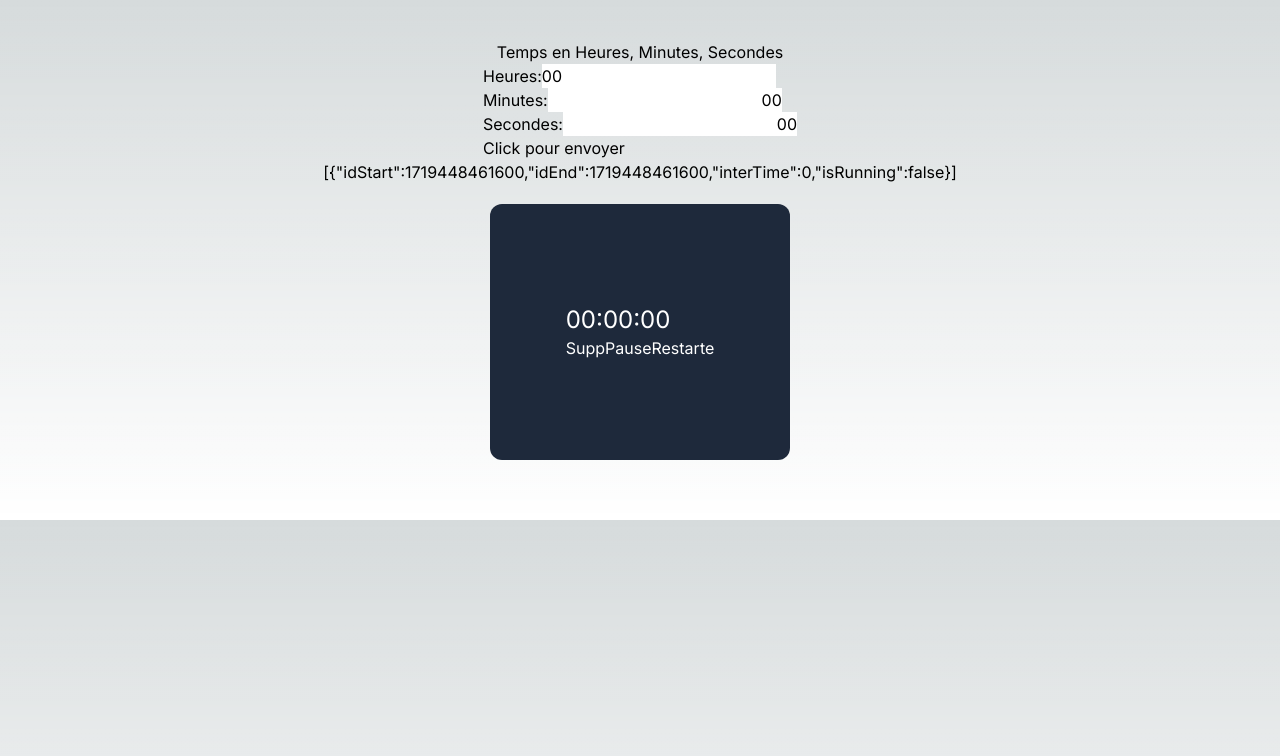
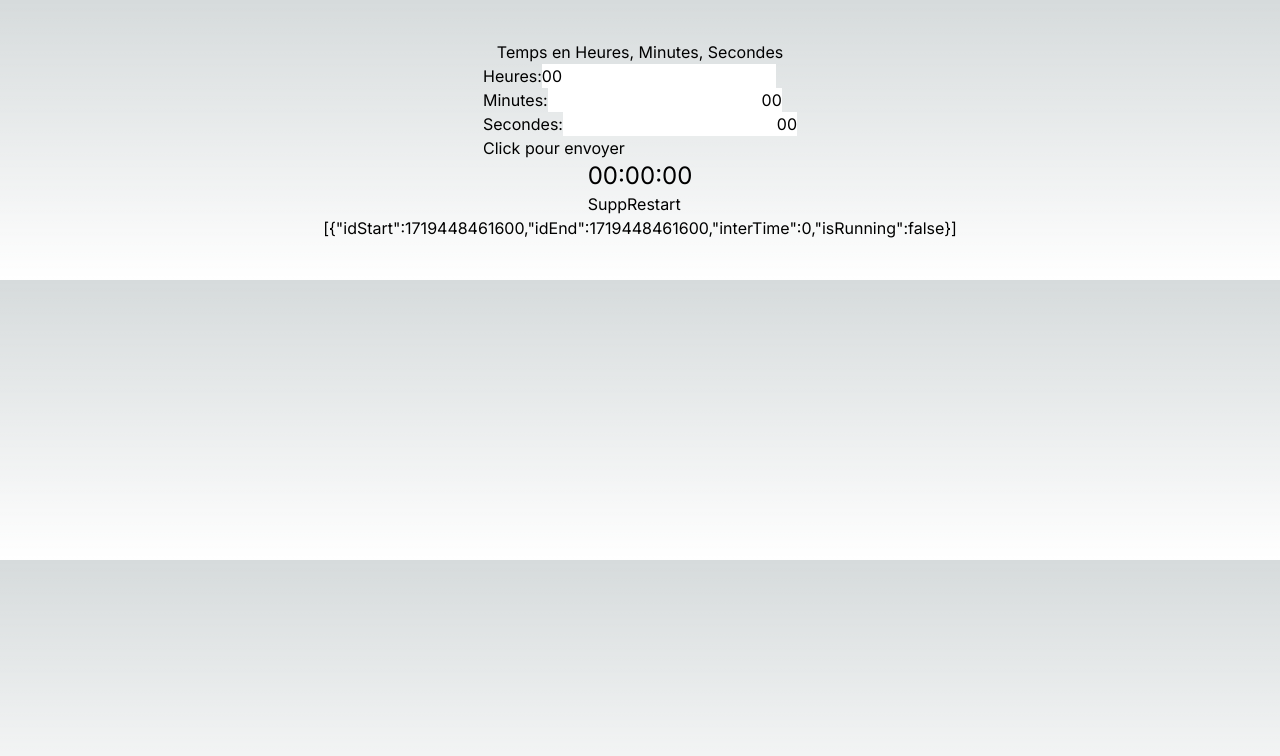
Before and after one commit to Skarkan/sk-clock, a Next.js app: page / in a window 1280 px wide. Both pictures are taken after a click on the button "Click pour envoyer". Shown: the top 756 px of the page. Built offline with nearby package versions, Linux system fonts and the light colour scheme.

Commit message:
Version avec Zustand qui marche sans design

```diff
--- a/app/Types/types.ts
+++ b/app/Types/types.ts
@@ -1,23 +1,6 @@
-type TimerSchema = {
+export type TimerSchema = {
   idStart: number;
   idEnd: number;
-  interTime: number; // Calcule de l'écart
+  interTime: number; // Calcul de l'écart
   isRunning: boolean;
 };
-
-type MontreProps = {
-  data: TimerSchema;
-  table: TimerSchema[];
-  localUpdate: (newTimers: TimerSchema[]) => void;
-};
-
-type InputTimerProps = {
-  data: TimerSchema[];
-  localUpdate: (newTimers: TimerSchema[]) => void;
-};
-
-type SaisiShema = {
-  seconds: string;
-  minutes: string;
-  hours: string;
-};
--- a/app/components/InputTimer.tsx
+++ b/app/components/InputTimer.tsx
@@ -1,12 +1,22 @@
-import { ChangeEvent, FormEvent, useState } from "react";
+import React, { ChangeEvent, FormEvent, useState } from "react";
 import { convertToMilliseconds } from "../lib/formatage";
+import useTimerStore from "../timerStore";
+import { TimerSchema } from "../types/types";
 
-export default function InputTimer({ data, localUpdate }: InputTimerProps) {
+type InputTimerProps = {
+  localUpdate?: (newTimers: TimerSchema[]) => void;
+};
+
+export default function InputTimer({ localUpdate }: InputTimerProps) {
   const [saisiTime, setSaisiTime] = useState({
     seconds: "00",
     minutes: "00",
     hours: "00",
   });
+
+  const { addTimer } = useTimerStore((state) => ({
+    addTimer: state.addTimer,
+  }));
 
   const handleChange = (event: ChangeEvent<HTMLInputElement>) => {
     const { name, value } = event.target;
@@ -24,20 +34,18 @@ export default function InputTimer({ data, localUpdate }: InputTimerProps) {
 
     const ms = convertToMilliseconds(saisiTime);
 
-    const updateTimers = [
-      ...data,
-      {
-        idStart: Date.now(),
-        idEnd: Date.now() + ms,
-        interTime: Date.now() + ms - Date.now(),
-        isRunning: true,
-      },
-    ];
-    localUpdate(updateTimers);
+    const newTimer: TimerSchema = {
+      idStart: Date.now(),
+      idEnd: Date.now() + ms,
+      interTime: ms,
+      isRunning: true,
+    };
+
+    addTimer(newTimer); // Mettre à jour localement si nécessaire
   };
+
   return (
     <>
-      {" "}
       <form onSubmit={handleSubmit}>
         <div>
           <label>
@@ -51,7 +59,7 @@ export default function InputTimer({ data, localUpdate }: InputTimerProps) {
               pattern="[0-9]*"
               onFocus={(e) => e.target.select()}
               min="0"
-              max="59"
+              max="23"
               step="1"
             />
           </label>
--- a/app/components/VraiMontre.tsx
+++ b/app/components/VraiMontre.tsx
@@ -1,81 +1,64 @@
 "use client";
+
 import React, { useEffect, useState } from "react";
 import { formatTime } from "../lib/formatage";
+import useTimerStore from "../timerStore";
+import { TimerSchema } from "../types/types";
 
-export default function Montre({ data, table, localUpdate }: MontreProps) {
+type Props = {
+  data: TimerSchema;
+};
+
+export default function VraiMontre({ data }: Props) {
+  const { updateTimer, removeTimer } = useTimerStore((state) => ({
+    updateTimer: state.updateTimer,
+    removeTimer: state.removeTimer,
+  }));
+
   const [duration, setDuration] = useState(data.interTime);
-
-  const updateInterTimer = (
-    idStart: number,
-    table: TimerSchema[],
-    newRemainingTime: number
-  ) => {
-    const updatedTimers = table.map((timer) =>
-      timer.idStart === idStart
-        ? {
-            ...timer,
-            interTime: newRemainingTime,
-          }
-        : timer
-    );
-    localUpdate(updatedTimers);
-  };
-
-  const toggleRunning = (idStart: number, table: TimerSchema[]) => {
-    const updatedTimers = table.map((timer) =>
-      timer.idStart === idStart
-        ? { ...timer, isRunning: !timer.isRunning }
-        : timer
-    );
-    localUpdate(updatedTimers);
-  };
-
-  const resetTimer = (idStart: number) => {
-    const updatedTimers = table.map((timer) =>
-      timer.idStart === idStart
-        ? {
-            ...timer,
-            interTime: timer.idEnd - timer.idStart,
-            isRunning: false,
-          }
-        : timer
-    );
-    localUpdate(updatedTimers);
-  };
-
-  const suppTimer = (data: TimerSchema) => {
-    const updatedTimers = table.filter((timer) => timer !== data);
-    localUpdate(updatedTimers);
-  };
 
   useEffect(() => {
     setDuration(data.interTime);
   }, [data.interTime]);
 
   useEffect(() => {
+    let intervalId: number;
+
     if (data.isRunning) {
-      const intervalId = setInterval(() => {
+      intervalId = window.setInterval(() => {
         setDuration((prevDuration) => {
           const newDuration = prevDuration - 1000;
           if (newDuration <= 0) {
-            toggleRunning(data.idStart, table);
             clearInterval(intervalId);
+            updateTimer(data.idStart, { isRunning: false });
             return 0;
           }
-          updateInterTimer(data.idStart, table, newDuration);
+          updateTimer(data.idStart, { interTime: newDuration });
           return newDuration;
         });
       }, 1000);
-      return () => clearInterval(intervalId);
     }
-  }, [data.interTime, table, data.idStart]);
+
+    return () => {
+      clearInterval(intervalId);
+    };
+  }, [data.idStart, data.isRunning, updateTimer]);
+
+  const handleSuppTimer = () => {
+    removeTimer(data.idStart);
+  };
 
   return (
     <div>
       <p className="text-2xl">{formatTime(duration)}</p>
-      <button onClick={() => suppTimer(data)}>Supp</button>
-      <button onClick={() => toggleRunning(data.idStart, table)}>Pause</button>
-      <button onClick={() => resetTimer(data.idStart)}>Restarte</button>
+      <button onClick={handleSuppTimer}>Supp</button>
+      <button
+        onClick={() =>
+          updateTimer(data.idStart, { isRunning: !data.isRunning })
+        }
+      >
+        {data.isRunning ? "Pause" : "Restart"}
+      </button>
     </div>
   );
 }
--- a/app/page.tsx
+++ b/app/page.tsx
@@ -1,62 +1,36 @@
 "use client";
-import { useEffect, useState } from "react";
+import React, { useEffect } from "react";
 import VraiMontre from "./components/VraiMontre";
 import InputTimer from "./components/InputTimer";
+import useTimerStore from "./timerStore";
+import { TimerSchema } from "./types/types";
 
 export default function Home() {
-  const [timers, setTimers] = useState<TimerSchema[]>([]);
+  const { timers, setTimers } = useTimerStore();
 
-  const localUpdate = (array: TimerSchema[]) => {
-    localStorage.setItem("Timers", JSON.stringify(array));
-    setTimers(array);
-  };
-
-  const fetchData = () => {
+  useEffect(() => {
+    // Charger les timers depuis le localStorage au montage du composant
     const storedTimersJson = localStorage.getItem("Timers");
     if (storedTimersJson) {
       try {
-        const storedTimers: TimerSchema[] = JSON.parse(storedTimersJson).map(
-          (timer: TimerSchema) => {
-            if (timer.isRunning) {
-              const remainingTime = timer.idEnd - Date.now();
-              return {
-                ...timer,
-                interTime: remainingTime > 0 ? remainingTime : 0,
-              };
-            }
-            return timer;
-          }
-        );
+        const storedTimers: TimerSchema[] = JSON.parse(storedTimersJson);
         setTimers(storedTimers);
       } catch (error) {
         console.error("Erreur lors de la conversion JSON :", error);
       }
     }
-  };
-
-  useEffect(() => {
-    fetchData();
-  }, []);
+  }, [setTimers]);
 
   return (
     <div className="flex items-center flex-col m-10">
       <h1>Temps en Heures, Minutes, Secondes</h1>
-
-      <InputTimer data={timers} localUpdate={localUpdate} />
-
+      <InputTimer />
+      <div className="flex w-full flex-wrap justify-center">
+        {timers.map((data) => (
+          <VraiMontre key={data.idStart} data={data} />
+        ))}
+      </div>
       <p>{JSON.stringify(timers)}</p>
-
-      {timers &&
-        timers.map((data) => (
-          <div className="bg-slate-800 text-white p-10 rounded-xl m-5 h-64 w-[300px] flex items-center justify-center">
-            <VraiMontre
-              key={data.idStart}
-              data={data}
-              table={timers}
-              localUpdate={localUpdate}
-            />
-          </div>
-        ))}
     </div>
   );
 }
--- /dev/null
+++ b/app/timerStore.ts
@@ -0,0 +1,44 @@
+import { create } from "zustand";
+import { TimerSchema } from "./types/types";
+
+export type TimerStore = {
+  timers: TimerSchema[];
+  setTimers: (timers: TimerSchema[]) => void;
+  addTimer: (timer: TimerSchema) => void;
+  removeTimer: (idStart: number) => void;
+  updateTimer: (idStart: number, updatedTimer: Partial<TimerSchema>) => void;
+};
+
+const useTimerStore = create<TimerStore>((set, get) => ({
+  timers: [],
+
+  setTimers: (timers: TimerSchema[]) => {
+    set({ timers });
+    localStorage.setItem("Timers", JSON.stringify(timers));
+  },
+
+  addTimer: (timer: TimerSchema) => {
+    set((state) => ({
+      timers: [...state.timers, timer],
+    }));
+    localStorage.setItem("Timers", JSON.stringify(get().timers));
+  },
+
+  removeTimer: (idStart: number) => {
+    set((state) => ({
+      timers: state.timers.filter((timer) => timer.idStart !== idStart),
+    }));
+    localStorage.setItem("Timers", JSON.stringify(get().timers));
+  },
+
+  updateTimer: (idStart: number, updatedTimer: Partial<TimerSchema>) => {
+    set((state) => ({
+      timers: state.timers.map((timer) =>
+        timer.idStart === idStart ? { ...timer, ...updatedTimer } : timer
+      ),
+    }));
+    localStorage.setItem("Timers", JSON.stringify(get().timers));
+  },
+}));
+
+export default useTimerStore;
```
Also changed, not shown: package.json (+5 -4 lines), 1 other file (tests, documents, lock files or other folders).
